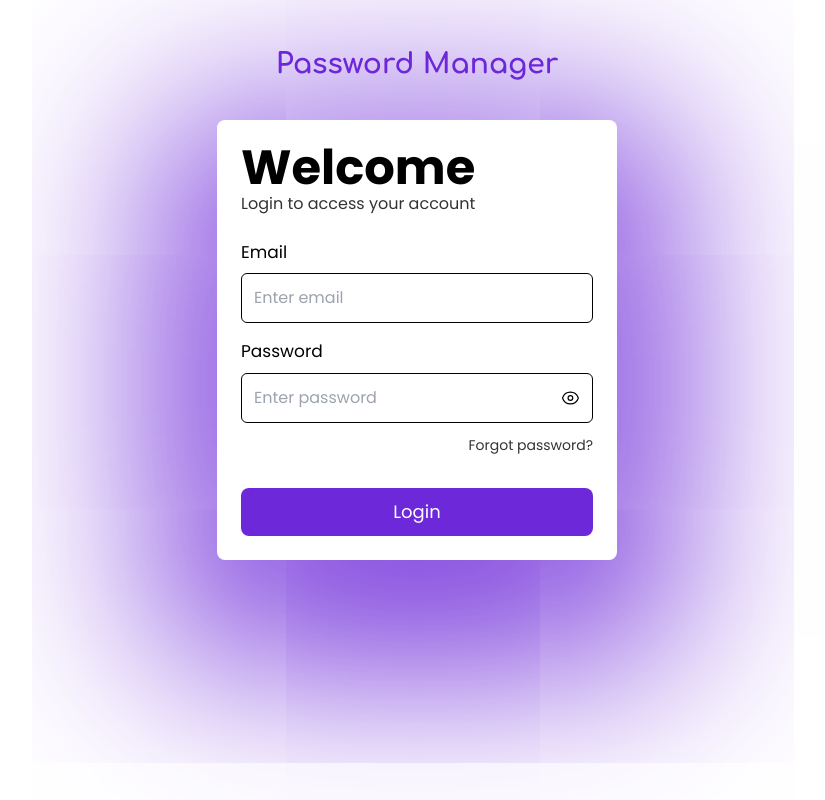
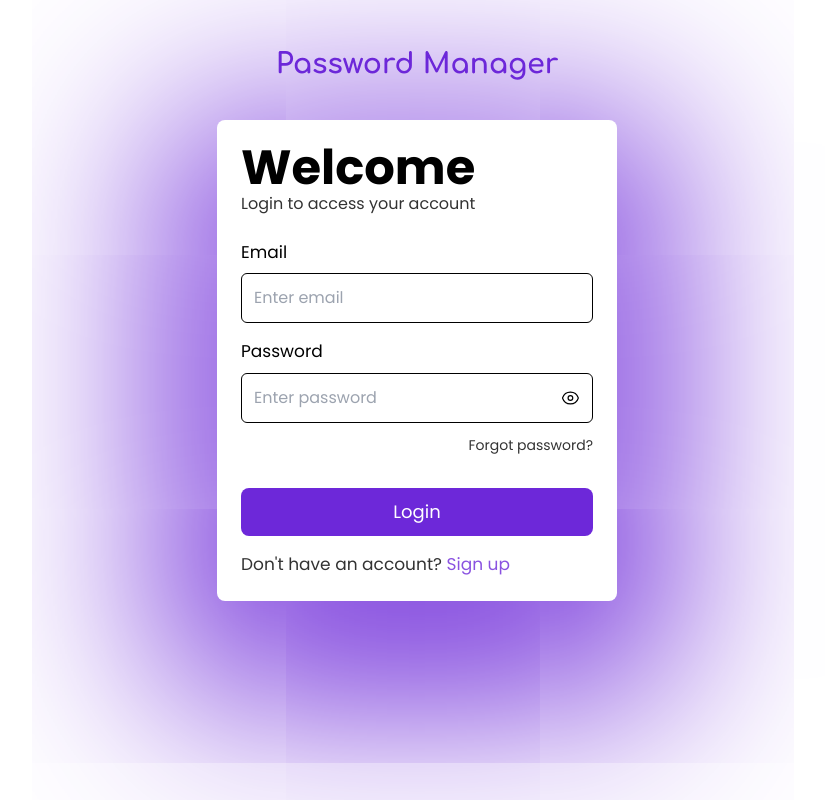
Before and after one commit to Jacobkyalo/password-manager-client, a React (Vite) app: page /login in a window 1280 px wide. Shown: the whole page, without its empty margins (223-1048 px from the left). Built offline with nearby package versions, Linux system fonts and the light colour scheme.

Commit message:
added navigation help text

```diff
--- a/src/pages/login/index.jsx
+++ b/src/pages/login/index.jsx
@@ -37,6 +37,12 @@ const index = () => {
           className="mt-8 w-full rounded-[8px] bg-violet-700 px-[40px] py-[10px] text-lg text-white transition-all duration-1000 hover:bg-violet-600">
           Login
         </button>
+        <p className="mt-4 text-[14px] opacity-80 md:text-[17px]">
+          Don't have an account?{' '}
+          <Link to="/signup" className="text-violet-700">
+            Sign up
+          </Link>
+        </p>
       </form>
     </section>
   );
--- a/src/pages/signup/index.jsx
+++ b/src/pages/signup/index.jsx
@@ -46,6 +46,12 @@ const index = () => {
           className="w-full rounded-[8px] bg-violet-700 px-[40px] py-[10px] text-lg text-white transition-all duration-1000 hover:bg-violet-600">
           Sign Up
         </button>
+        <p className="mt-4 text-[14px] opacity-80 md:text-[17px]">
+          Already have an account?{' '}
+          <Link to="/login" className="text-violet-700">
+            Login
+          </Link>
+        </p>
       </form>
     </section>
   );
```
